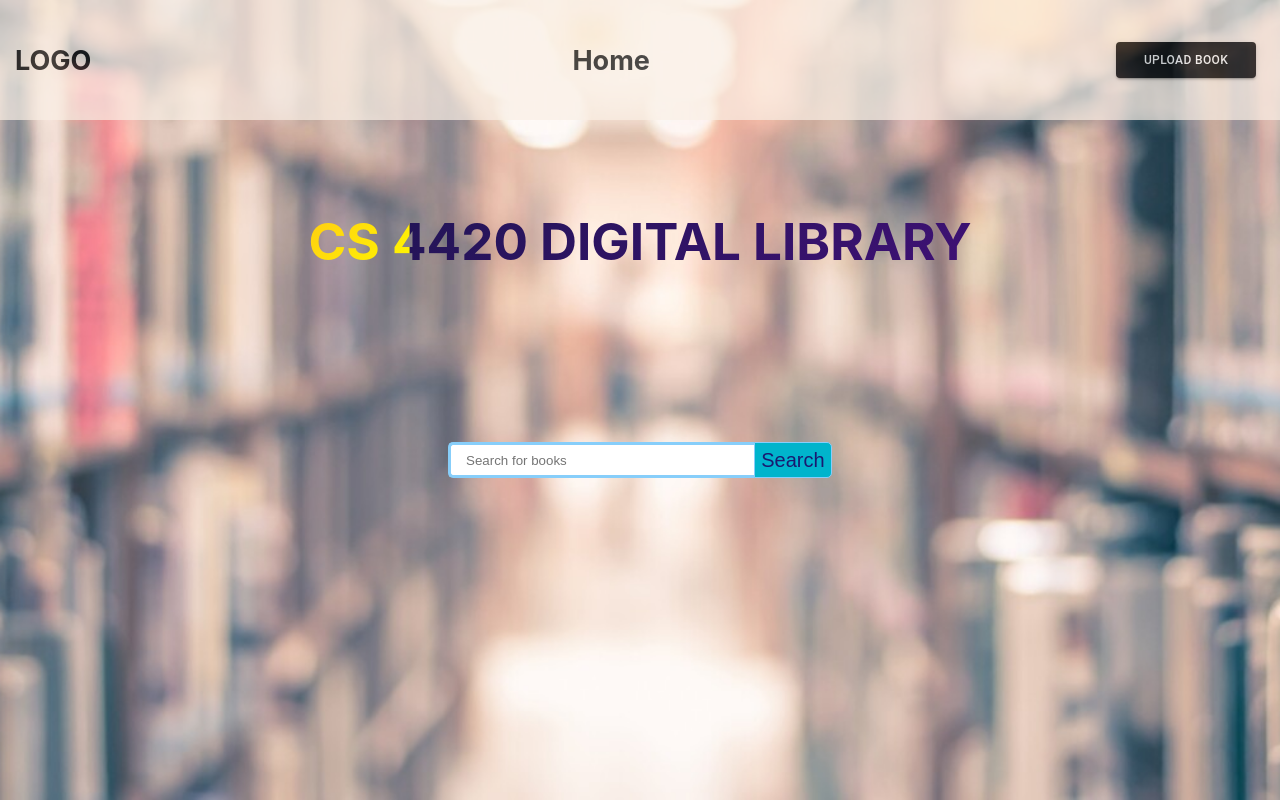
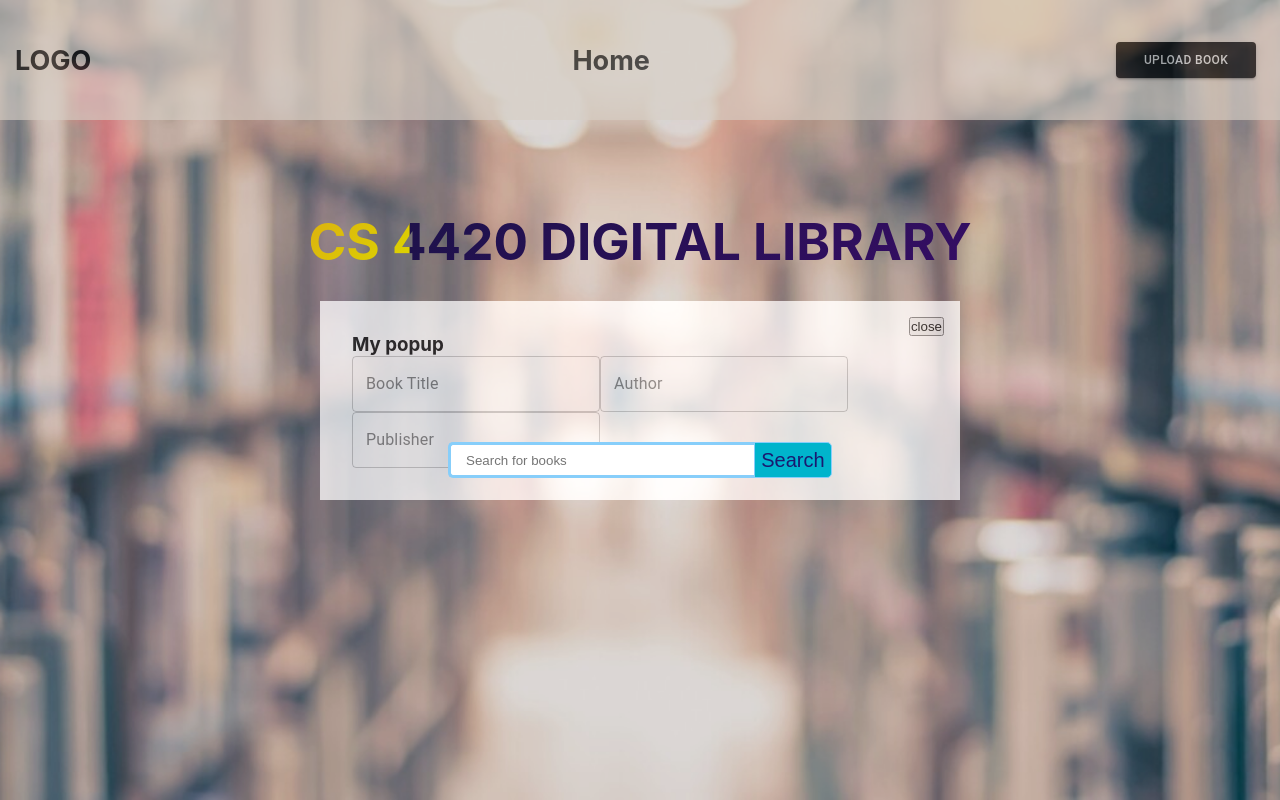
Before and after one commit to AmanTahiliani/libraryManagement, a React (Create React App) app in the folder frontend/: page / in a window 1280 px wide. Both pictures are taken after a click on the button "UPLOAD BOOK". Built offline with nearby package versions, Linux system fonts and the light colour scheme.

Commit message:
Upload Book popup initial commit

```diff
--- a/frontend/package.json
+++ b/frontend/package.json
@@ -18,6 +18,8 @@
     "react-bootstrap": "^2.5.0",
     "react-dom": "^18.2.0",
     "react-icons": "^4.6.0",
+    "react-popup": "^0.11.0",
+    "react-router-dom": "^6.4.2",
     "react-scripts": "^5.0.1",
     "web-vitals": "^2.1.4"
   },
--- a/frontend/src/App.css
+++ b/frontend/src/App.css
@@ -31,3 +31,9 @@ body {
 button:hover{
   cursor: pointer;
 }
+
+.jumbotron {
+  margin: 100px auto;
+  max-width: 50%;
+  text-align: center;
+}
--- a/frontend/src/components/NavBar.js
+++ b/frontend/src/components/NavBar.js
@@ -1,21 +1,26 @@
 import React from "react";
 import '../components/NavBar.css'
 import Button from "@material-ui/core/Button";
+import Popup from './Popup'
+import { useState } from 'react';
 
 
 function NavBar() {
+
+    const [buttonPopup, setButtonPopup] = useState(false);
+
     return(
         <div className="NavBar">
             <span className="nav-logo">LOGO</span>
             <div className="nav-items">
                 <a href="/home">Home</a>
             </div>
-            <Button className="buttons" variant="contained" component="label">
+            <Button onClick={() => {setButtonPopup(true)}} className="buttons" variant="contained" component="label">
                 Upload Book
-                <input hidden accept="image/*" multiple type="file" />
             </Button>
 
-
+            <Popup trigger={buttonPopup} setTrigger={setButtonPopup}>
+            </Popup>
         </div>
     )
 }
--- /dev/null
+++ b/frontend/src/components/Popup.css
@@ -0,0 +1,26 @@
+.popup {
+    position: fixed;
+    top: 0;
+    left: 0;
+    width: 100%;
+    height: 100vh;
+    background-color: rgba(0, 0, 0, 0.2);
+
+    display: flex;
+    justify-content: center;
+    align-items: center;
+}
+
+.popup-inner {
+    position: relative;
+    padding: 32px;
+    width: 100%;
+    max-width: 640px;
+    background-color: #FFF;
+}
+
+.popup-inner .close-btn {
+    position: absolute;
+    top: 16px;
+    right: 16px;
+}
--- /dev/null
+++ b/frontend/src/components/Popup.js
@@ -0,0 +1,21 @@
+import React from 'react'
+import './Popup.css'
+import TextField from "@material-ui/core/TextField";
+
+
+function Popup(props) {
+    return (props.trigger) ? (
+        <div className="popup">
+            <div className="popup-inner">
+                <button className="close-btn" onClick={() => props.setTrigger(false)}> close</button>
+                {props.chilren}
+                <h3>My popup</h3>
+                <TextField id="name" label="Book Title" variant="outlined" />
+                <TextField id="author" label="Author" variant="outlined" />
+                <TextField id="publisher" label="Publisher" variant="outlined" />
+            </div>
+        </div>
+    ) : "";
+}
+
+export default Popup
--- a/frontend/src/index.js
+++ b/frontend/src/index.js
@@ -3,12 +3,14 @@ import ReactDOM from 'react-dom/client';
 import './index.css';
 import App from './App';
 import reportWebVitals from './reportWebVitals';
+import {BrowserRouter as Router} from 'react-router-dom';
+
 
 const root = ReactDOM.createRoot(document.getElementById('root'));
 root.render(
-  <React.StrictMode>
+  <Router>
     <App />
-  </React.StrictMode>
+  </Router>
 );
 
 // If you want to start measuring performance in your app, pass a function
```
Also changed, not shown: frontend/src/App.js (line endings or trailing spaces), 1 other file (tests, documents, lock files or other folders).
